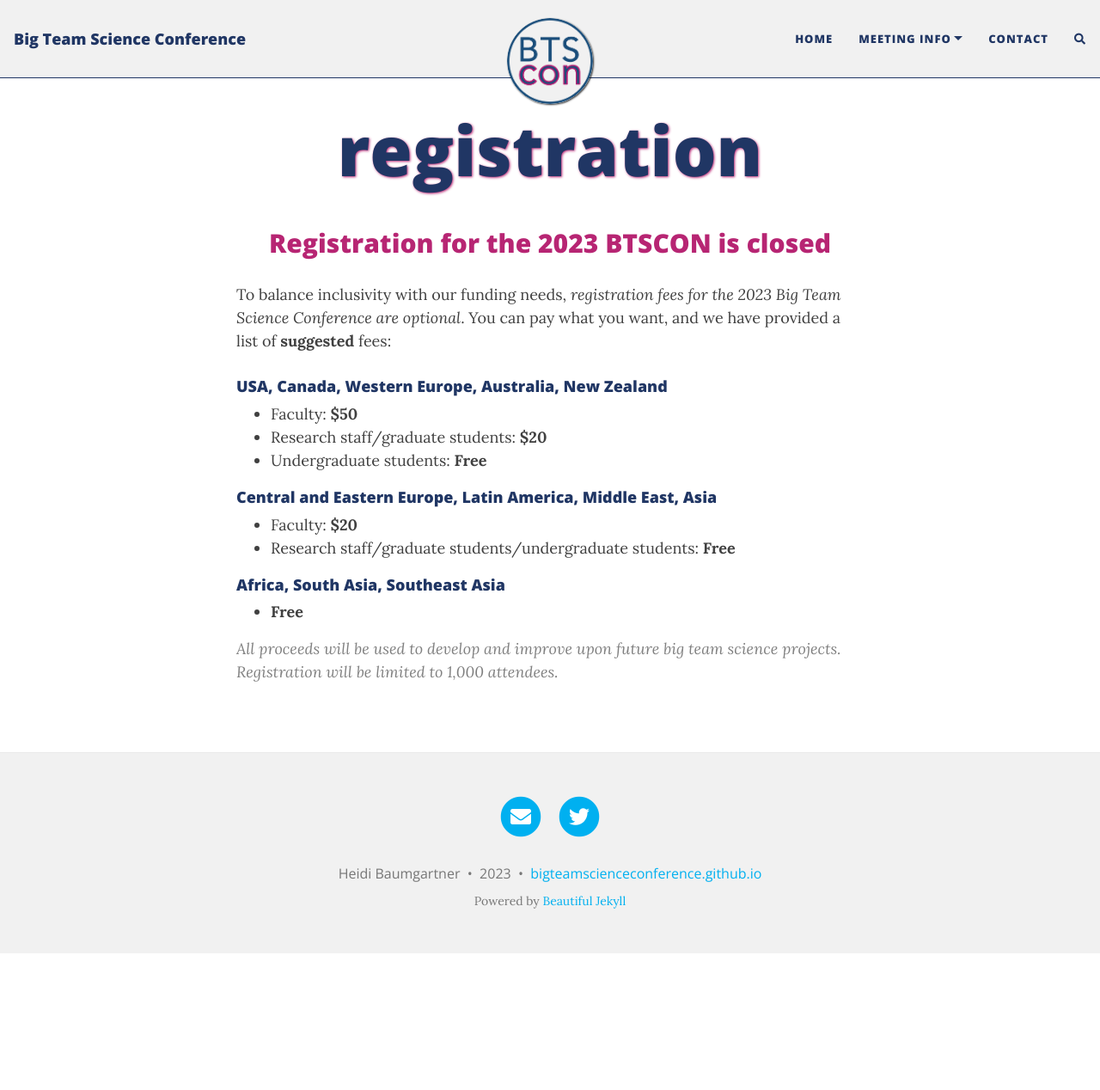
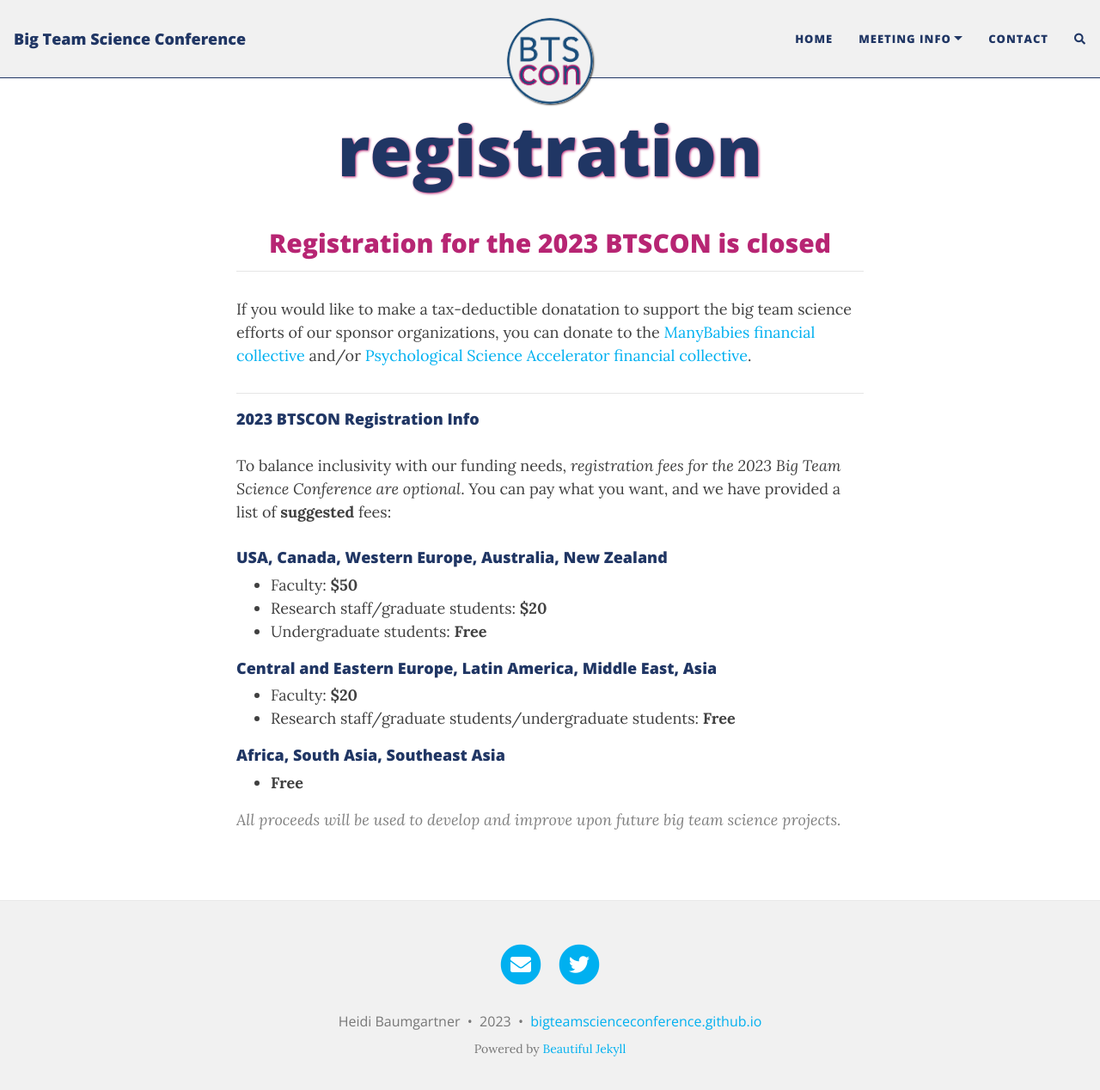
Before and after one commit to bigteamscienceconference/bigteamscienceconference.github.io, a Jekyll site: the page built from registration.md, in a window 1280 px wide and 1281 px high. Shown: the top 1268 px of the window at 86% size. Built offline with Jekyll 4.4.1, drawn with Linux system fonts in a browser that asks for light colours; nearby versions of some CDN libraries; comment, search, counter and statistics services are not loaded.

Commit message:
Update registration.md

```diff
--- a/registration.md
+++ b/registration.md
@@ -1,7 +1,6 @@
 ---
 layout: page
 title: registration
-<!--cover-img: /assets/img/events_blank.png-->
 ---
 
 <!--
@@ -10,7 +9,14 @@
 
 <h2 align="center">Registration for the 2023 BTSCON is closed</h2>
 
+***
 
+If you would like to make a tax-deductible donatation to support the big team science efforts of our sponsor organizations, you can donate to the [ManyBabies financial collective](https://opencollective.com/manybabies) and/or [Psychological Science Accelerator financial collective](https://opencollective.com/psysciacc).
+<br>
+
+***
+
+<h4>2023 BTSCON Registration Info</h4>
 To balance inclusivity with our funding needs, *registration fees for the 2023 Big Team Science Conference are optional*. You can pay what you want, and we have provided a list of **suggested** fees:
 
 #### USA, Canada, Western Europe, Australia, New Zealand
@@ -25,7 +31,7 @@
 #### Africa, South Asia, Southeast Asia
 * **Free**
 
-> All proceeds will be used to develop and improve upon future big team science projects. Registration will be limited to 1,000 attendees.
+> All proceeds will be used to develop and improve upon future big team science projects.
 
 <!--
 # [Donate Here!](https://opencollective.com/psysciacc/events/test-event-23392c94/contribute/registration-2022-big-team-science-conference-40278)
```
